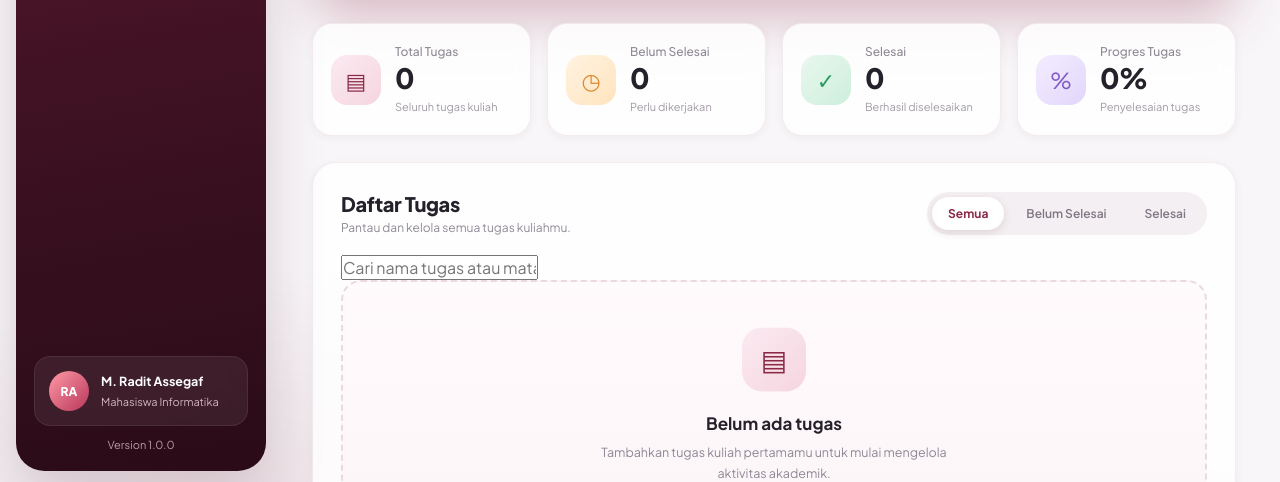
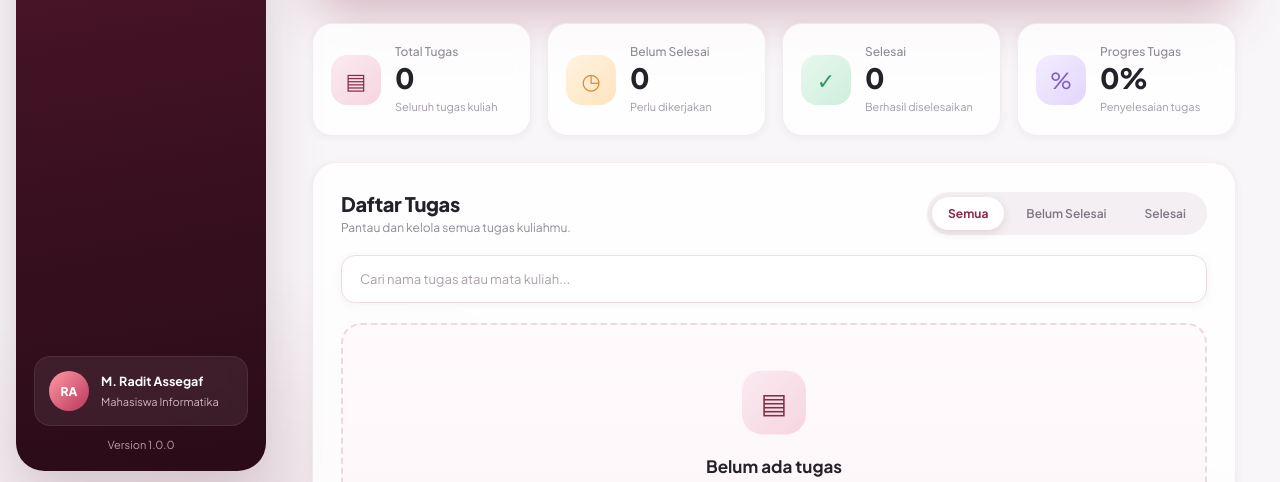
Before and after one commit to mrassegaf21/Website-Radit-Task-, a website built with Vite: page index.html in a window 1280 px wide. Shown: the part 313-795 px from the top of the page. Built offline with nearby package versions, Linux system fonts and the light colour scheme.

Commit message:
Improve task search styling

```diff
--- a/src/style.css
+++ b/src/style.css
@@ -973,3 +973,34 @@ button {
     max-width: 80px;
   }
 }
+
+/* SEARCH TASK */
+.search-container {
+  width: 100%;
+  margin: 20px 0;
+  position: relative;
+}
+
+#task-search {
+  width: 100%;
+  height: 48px;
+  padding: 0 18px;
+  border: 1px solid #eadde3;
+  border-radius: 14px;
+  outline: none;
+  background: #ffffff;
+  color: var(--text);
+  font-family: inherit;
+  font-size: 13px;
+  box-shadow: var(--shadow-sm);
+  transition: all .2s ease;
+}
+
+#task-search::placeholder {
+  color: #aaa1aa;
+}
+
+#task-search:focus {
+  border-color: var(--primary);
+  box-shadow: 0 0 0 4px rgba(138, 42, 71, .08);
+}
```
